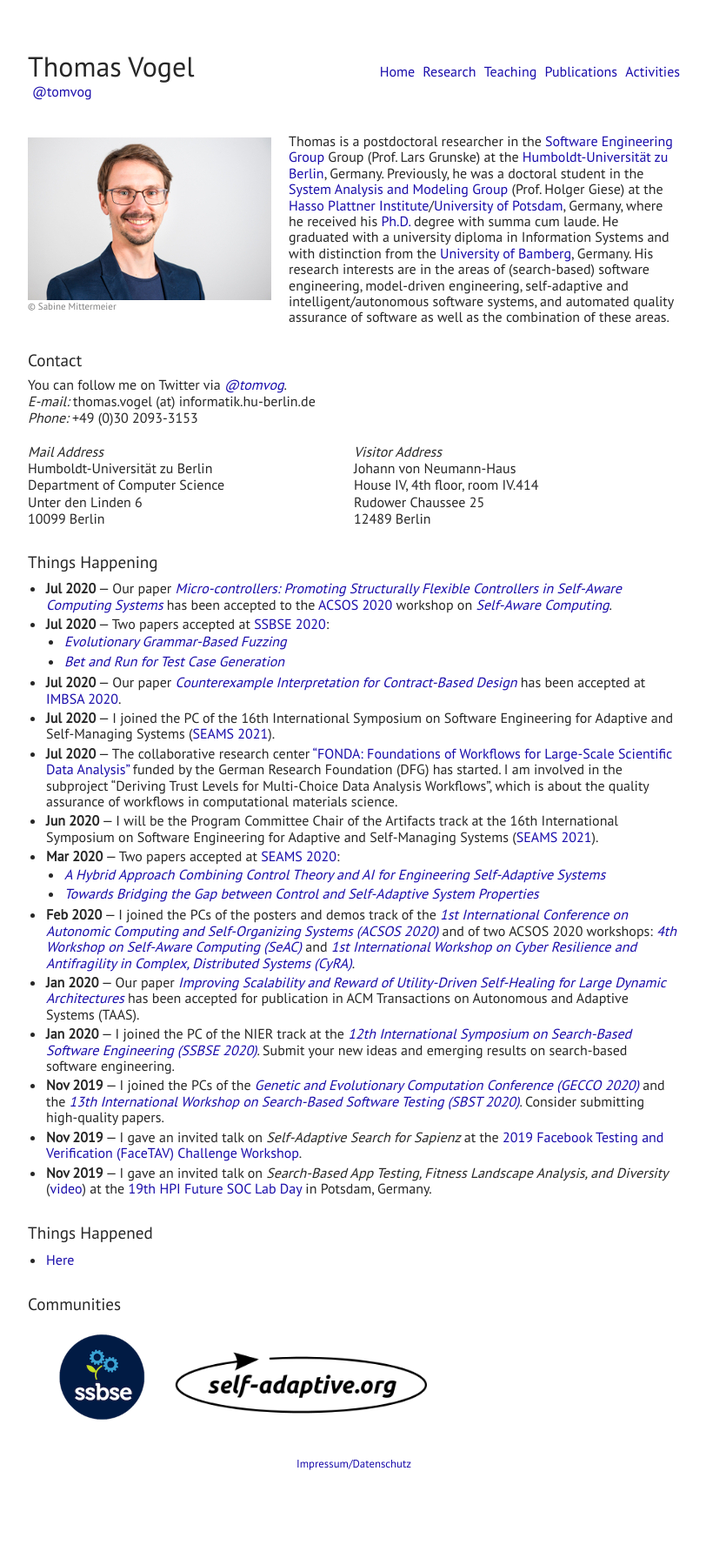
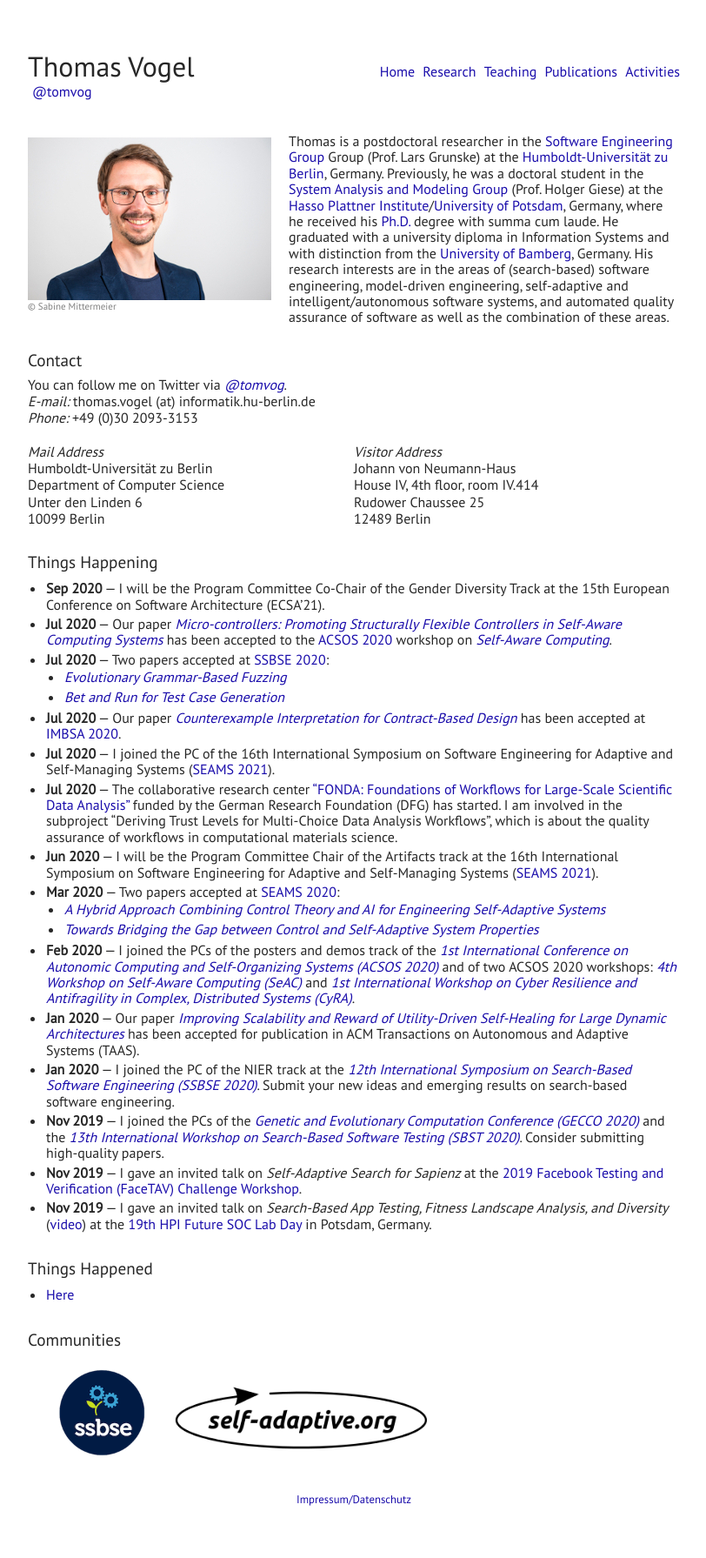
Before and after one commit to thomas-vogel/thomas-vogel.github.io, a Jekyll site: the page built from index.md, in a window 1280 px wide. Shown: the whole page at 87% size, without its empty margins (233-1045 px from the left). Built offline with Jekyll 4.4.1, drawn with Linux system fonts in a browser that asks for light colours; before the commit the page ends 1750 px from its top, so only the background shows below that.

Commit message:
Add ECSA'21 GD Track PC Co-chair.

```diff
--- a/index.md
+++ b/index.md
@@ -40,6 +40,7 @@ His research interests are in the areas of (search-based) software engineering,
 
 ## Things Happening
 
+* __Sep 2020__ --- I will be the Program Committee Co-Chair of the Gender Diversity Track at the 15th European Conference on Software Architecture (ECSA'21).
 * __Jul 2020__ --- Our paper [_Micro-controllers: Promoting Structurally Flexible Controllers in Self-Aware Computing Systems_](publications/2020-ACSOSC) has been accepted to the [ACSOS 2020](https://conf.researchr.org/home/acsos-2020){:target="_blank"} workshop on [_Self-Aware Computing_](http://seac2020.informatik.uni-wuerzburg.de/){:target="_blank"}.
 * __Jul 2020__ --- Two papers accepted at [SSBSE 2020](http://ssbse2020.di.uniba.it/){:target="_blank"}:
   * [_Evolutionary Grammar-Based Fuzzing_](publications/2020-SSBSEa)
```
Also changed, not shown: _pages/activities.md (+1 -0 lines).
